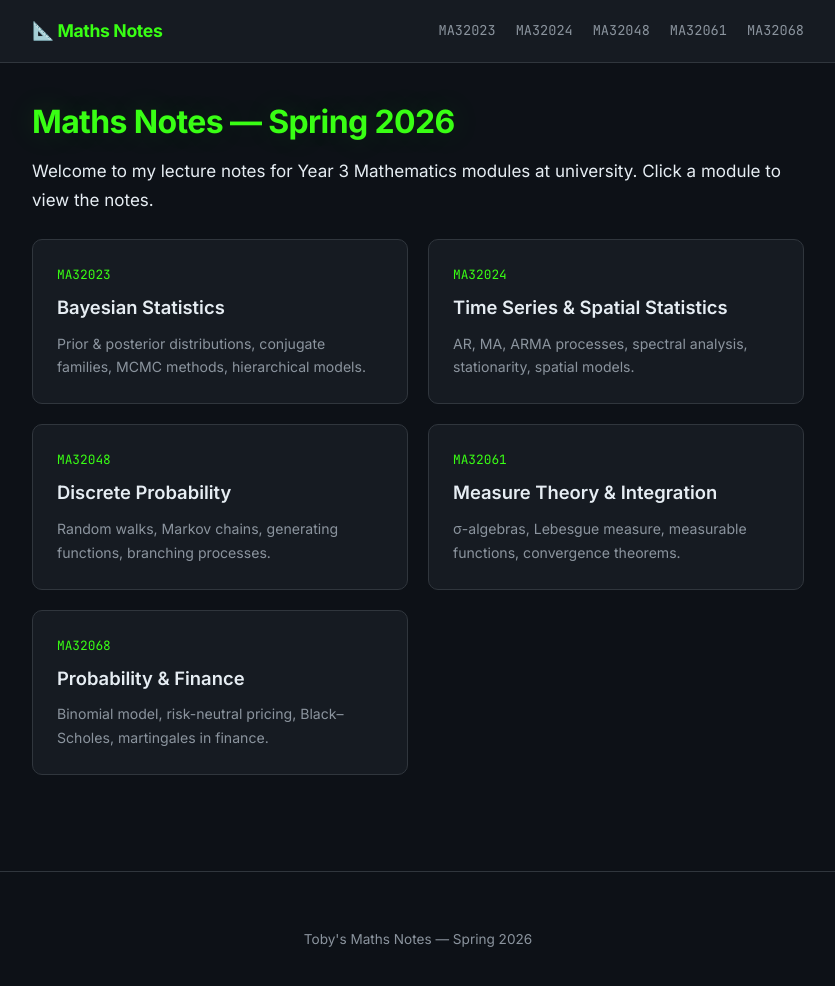
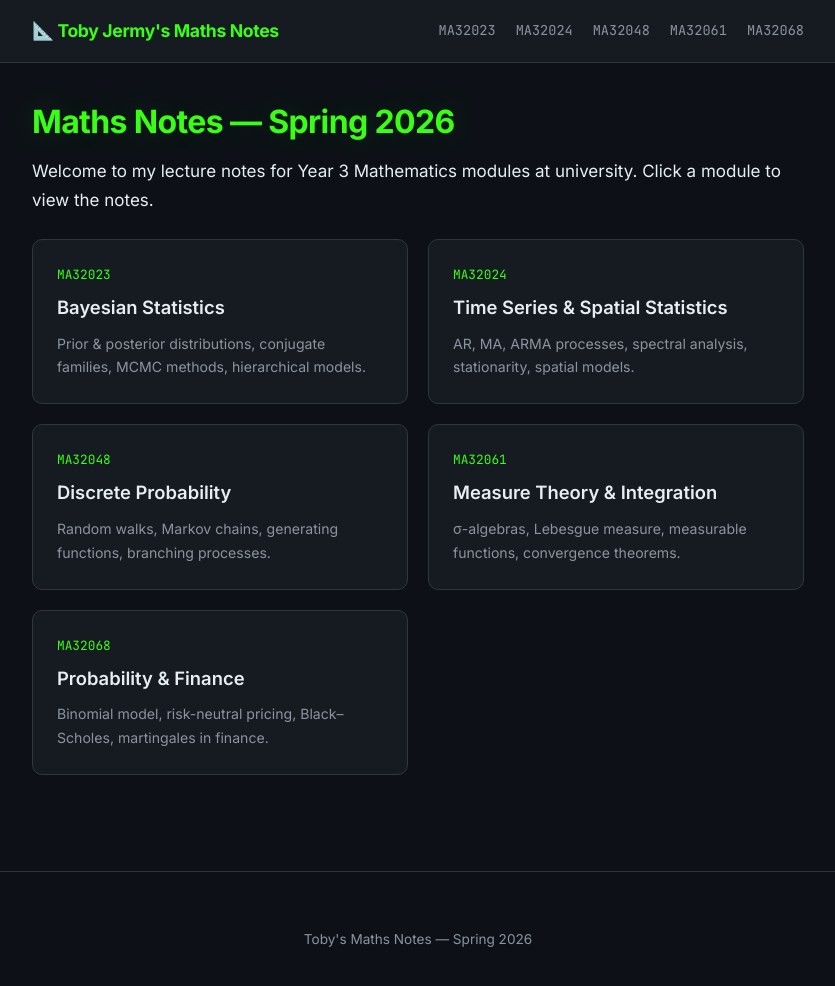
Before and after one commit to tobyjermy/Toby-Jermy-Notes, a Jekyll site: the page built from index.md, in a window 1280 px wide and 1007 px high. Shown: the top 986 px of the window, without its empty margins (222-1057 px from the left). Built offline with Jekyll 4.4.1, drawn with Linux system fonts in a browser that asks for light colours; comment, search, counter and statistics services are not loaded.

Commit message:
Update default.html

```diff
--- a/_layouts/default.html
+++ b/_layouts/default.html
@@ -14,7 +14,7 @@
 
   <nav class="site-nav">
     <div class="container">
-      <a href="{{ '/' | relative_url }}" class="site-title">📐 Maths Notes</a>
+      <a href="{{ '/' | relative_url }}" class="site-title">📐 Toby Jermy's Maths Notes</a>
       <div class="nav-links">
         <a href="{{ '/ma32023/' | relative_url }}">MA32023</a>
         <a href="{{ '/ma32024/' | relative_url }}">MA32024</a>
```
